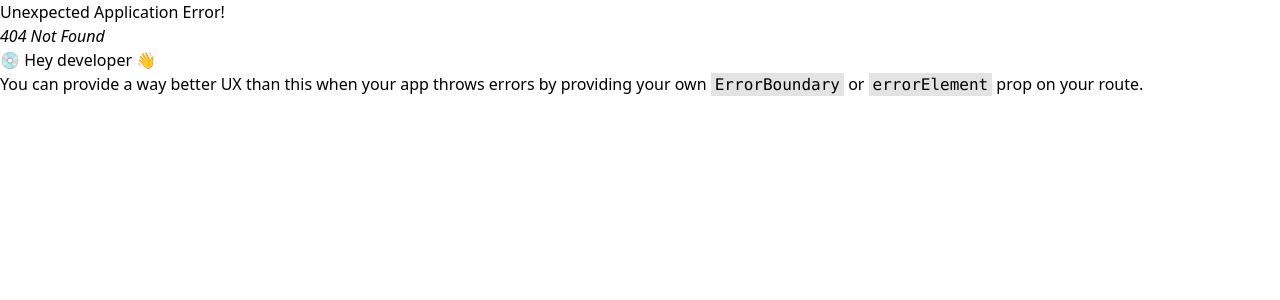
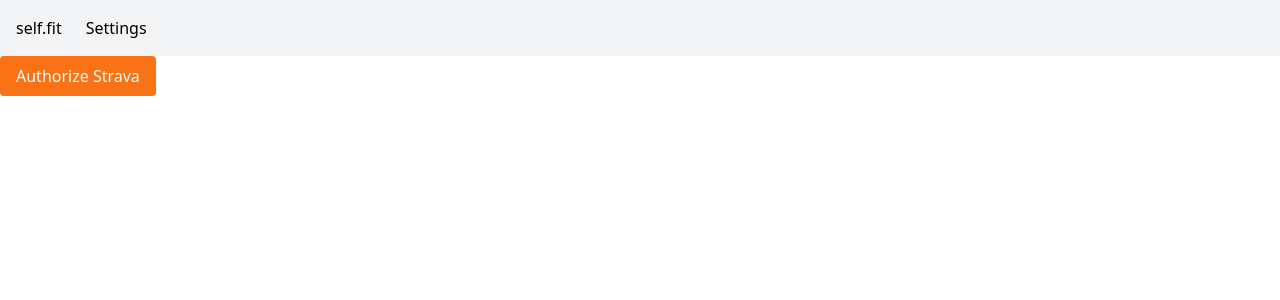
Before and after one commit to alex-schaaf/zest, a React (Vite) app in the folder apps/frontend/: page /settings in a window 1280 px wide. Before the commit this address had no page. Shown: the top 300 px of the page. Built offline with nearby package versions, Linux system fonts and the light colour scheme; no server answers.

Commit message:
refactor: switch from react-router-dom to wouter

```diff
--- a/apps/frontend/package.json
+++ b/apps/frontend/package.json
@@ -12,8 +12,8 @@
   "dependencies": {
     "react": "^18.2.0",
     "react-dom": "^18.2.0",
-    "react-router-dom": "^6.6.2",
-    "swr": "^2.0.0"
+    "swr": "^2.0.0",
+    "wouter": "^2.10.0-alpha.4"
   },
   "devDependencies": {
     "@testing-library/jest-dom": "^5.16.5",
--- /dev/null
+++ b/apps/frontend/src/App.tsx
@@ -0,0 +1,20 @@
+import React from "react";
+import { Route } from "wouter";
+import Navbar from "./components/Navbar";
+import Settings from "./routes/Settings";
+
+const App = () => {
+  return (
+    <>
+      <Navbar />
+      <main>
+        <Route path="/">home</Route>
+        <Route path="/settings">
+          <Settings />
+        </Route>
+      </main>
+    </>
+  );
+};
+
+export default App;
--- a/apps/frontend/src/components/Navbar/Navbar.tsx
+++ b/apps/frontend/src/components/Navbar/Navbar.tsx
@@ -1,22 +1,14 @@
 import React from "react";
+import { Link } from "wouter";
 
 const Navbar: React.FC = () => {
-  const urlParams = new URLSearchParams({
-    client_id: "47083",
-    redirect_uri: "http://localhost:3000/",
-    response_type: "code",
-    scope: "read_all",
-  }).toString();
-  const stravaUrl = new URL("https://www.strava.com/oauth/authorize");
-  stravaUrl.search = urlParams;
-
   return (
     <nav className="bg-gray-100 p-4">
       <div className="container flex flex-wrap items-center justify-between mx-auto">
-        <a href="#">self.fit</a>
-        <button className="bg-orange-500 text-white px-4 py-2 hover:bg-orange-400">
-          <a href={stravaUrl.toString()}>Strava</a>
-        </button>
+        <div className="flex gap-6">
+          <Link href="/">self.fit</Link>
+          <Link href="/settings">Settings</Link>
+        </div>
       </div>
     </nav>
   );
--- /dev/null
+++ b/apps/frontend/src/components/StravaAuthButton/StravaAuthButton.tsx
@@ -0,0 +1,20 @@
+import React from "react";
+
+const StravaAuthButton = () => {
+  const urlParams = new URLSearchParams({
+    client_id: "47083",
+    redirect_uri: "http://localhost:5173/settings",
+    response_type: "code",
+    scope: "read_all",
+  }).toString();
+  const stravaUrl = new URL("https://www.strava.com/oauth/authorize");
+  stravaUrl.search = urlParams;
+
+  return (
+    <button className="rounded bg-orange-500 text-white px-4 py-2 hover:bg-orange-400">
+      <a href={stravaUrl.toString()}>Authorize Strava</a>
+    </button>
+  );
+};
+
+export default StravaAuthButton;
--- /dev/null
+++ b/apps/frontend/src/components/StravaAuthButton/index.ts
@@ -0,0 +1,3 @@
+import StravaAuthButton from "./StravaAuthButton";
+
+export default StravaAuthButton;
--- a/apps/frontend/src/main.tsx
+++ b/apps/frontend/src/main.tsx
@@ -1,18 +1,10 @@
 import React from "react";
 import ReactDOM from "react-dom/client";
-import { createBrowserRouter, RouterProvider } from "react-router-dom";
+import App from "./App";
 import "./index.css";
-import Root from "./routes/root";
-
-const router = createBrowserRouter([
-  {
-    path: "/",
-    element: <Root />,
-  },
-]);
 
 ReactDOM.createRoot(document.getElementById("root") as HTMLElement).render(
   <React.StrictMode>
-    <RouterProvider router={router} />
+    <App />
   </React.StrictMode>
 );
--- /dev/null
+++ b/apps/frontend/src/routes/Settings.tsx
@@ -0,0 +1,23 @@
+import useSWR from "swr";
+import { Users } from "@prisma/client";
+import StravaAuthButton from "../components/StravaAuthButton";
+
+const fetcher = (url: string) => fetch(url).then((r) => r.json());
+
+const Settings = () => {
+  const { isLoading, data, error } = useSWR<Users, Error>(
+    "http://localhost:3000/users/1",
+    fetcher
+  );
+
+  return (
+    <div>
+      <StravaAuthButton />
+      <div className="p-12 font-mono">{JSON.stringify(data, undefined, 2)}</div>
+    </div>
+  );
+};
+
+export default Settings;
+
+// http://localhost:5173/settings?state=&code=70ae5ea5b5af5c3f6ddf3749b9cffa168539df7c&scope=read,read_all
--- a/apps/frontend/src/routes/root.tsx
+++ b/apps/frontend/src/routes/root.tsx
@@ -1,24 +1,5 @@
-import React from "react";
-import { Users } from "@prisma/client";
-
-import Navbar from "../components/Navbar";
-
-import useSWR from "swr";
-
-const fetcher = (url: string) => fetch(url).then((r) => r.json());
-
 const Root = () => {
-  const { isLoading, data, error } = useSWR<Users, Error>(
-    "http://localhost:3000/users/1",
-    fetcher
-  );
-
-  return (
-    <div>
-      <Navbar />
-      <div>{JSON.stringify(data)}</div>
-    </div>
-  );
+  return <div>home</div>;
 };
 
 export default Root;
```
Also changed, not shown: 1 other file (tests, documents, lock files or other folders).
